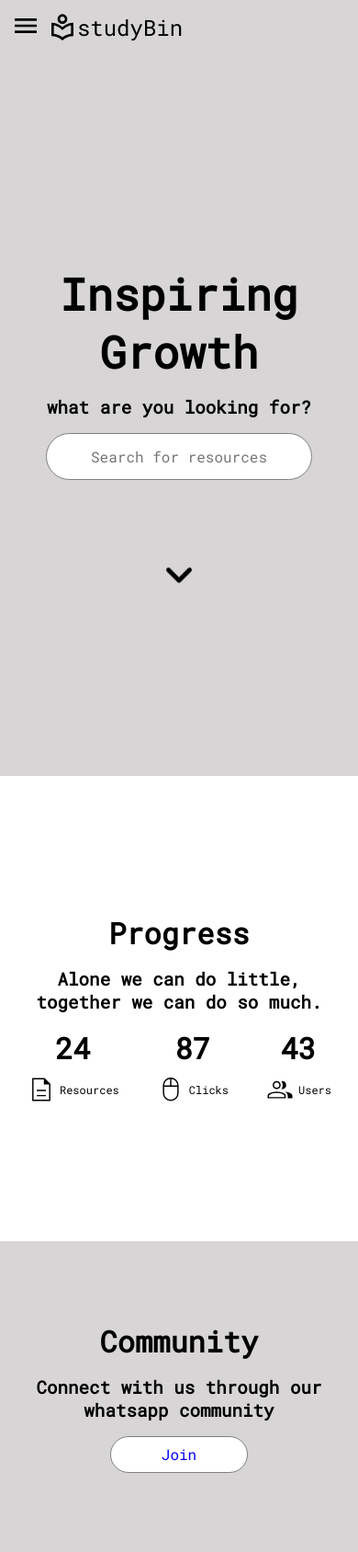
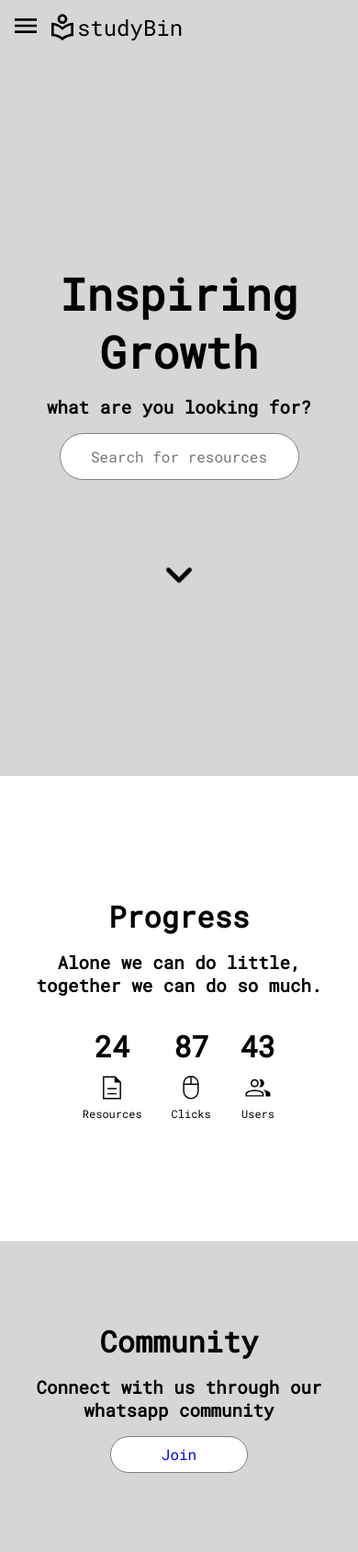
Before and after one commit to Anvinalias/studyBin, a PHP site: page / in a window 390 px wide. Shown: the whole page at 92% size. Run offline with PHP 8.4, Linux system fonts and the light colour scheme.

Commit message:
update media query

```diff
--- a/style.css
+++ b/style.css
@@ -341,7 +341,7 @@ input:-webkit-autofill {
 
     .search {
         font-size: 1rem;
-        width: 290px;
+        width: 100%;
     }
 
     .section-2-heading {
@@ -354,7 +354,8 @@ input:-webkit-autofill {
     }
 
     .section-2-counts {
-        gap: 2.5rem;
+        gap: 2rem;
+        margin-top: 16px;
     }
 
     .resource-description,
@@ -362,6 +363,7 @@ input:-webkit-autofill {
     .user-description {
         gap: 4px;
         margin-top: 8px;
+        flex-direction: column;
     }
 
     .resource-count,
```
